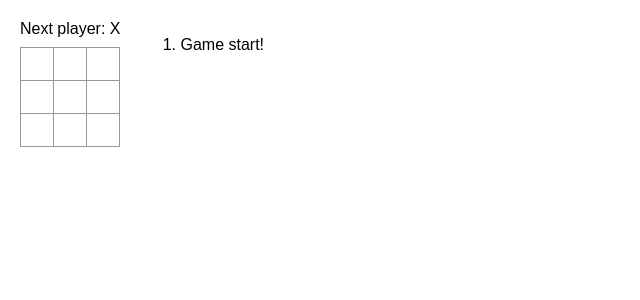
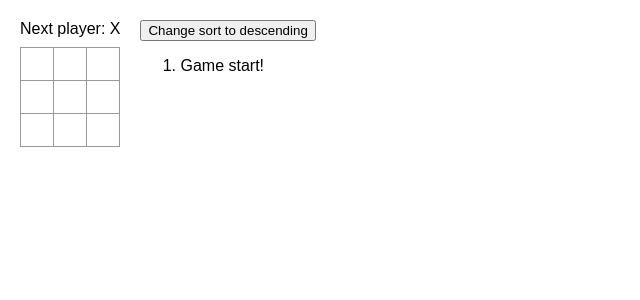
Before and after one commit to thienan2003bt/awp-tic-tac-toe, a React (Create React App) app: page / in a window 1280 px wide. Shown: the top 300 px of the page, without its empty margins (0-640 px from the left). Built offline with nearby package versions, Linux system fonts and the light colour scheme.

Commit message:
4. Completed task 3: add a toggle button that lets you sort the moves in either ascending or descending order.

```diff
--- a/src/components/game/GameBoard.jsx
+++ b/src/components/game/GameBoard.jsx
@@ -12,7 +12,7 @@ function GameBoard({ gameSize, xIsNext, squares, onPlay }) {
         if (xIsNext) {
           nextSquares[i] = 'X';
         } else {
-          nextSquares[i] = 'O';
+          nextSquares[i] =  'O';
         }
         onPlay(nextSquares);
     }
--- /dev/null
+++ b/src/components/game/GameInfo.jsx
@@ -0,0 +1,45 @@
+import React, { useEffect, useState } from 'react';
+
+function GameInfo({ history, currentMove, setCurrentMove }) {
+    const [isAscendingSorted, setIsAscendingSorted] = useState(true);
+
+    function jumpTo(nextMove) {
+        setCurrentMove(nextMove);
+    }
+
+    function generateHistoryDescription(moveId) {
+        if(moveId === 0) {
+            return 'Game start!';
+        } else if(moveId === currentMove) {
+            return `You are at move #${moveId}`
+        }
+        return `Go to move #${moveId}`;
+    }
+
+    return (
+        <>
+            <button onClick={() => setIsAscendingSorted(!isAscendingSorted)}>
+                {isAscendingSorted === false ? "Change sort to ascending" : "Change sort to descending"}
+            </button>
+
+            <ol style={{
+                display: 'flex',
+                flexDirection: (isAscendingSorted === false) ? 'column-reverse' : 'column'
+            }}
+            >
+            {history.map((squares, move) => {
+                const description = generateHistoryDescription(move);
+                return <li key={move}>
+                            {move === currentMove
+                             ? <span>{description}</span>
+                             : <button onClick={() => jumpTo(move)}>{description}</button>
+                            }
+                        </li>
+                })
+            }
+            </ol>
+        </>
+    );
+}
+
+export default GameInfo;
--- a/src/pages/HomePage.jsx
+++ b/src/pages/HomePage.jsx
@@ -1,5 +1,6 @@
 import React, { useState } from 'react';
 import GameBoard from '../components/game/GameBoard';
+import GameInfo from '../components/game/GameInfo';
 
 function HomePage(props) {
     const [gameSize, setGameSize] = useState(3);
@@ -15,39 +16,13 @@ function HomePage(props) {
         setCurrentMove(nextHistory.length - 1);
     }
 
-    function jumpTo(nextMove) {
-        setCurrentMove(nextMove);
-    }
-
-    function generateHistoryDescription(moveId) {
-        if(moveId === 0) {
-            return 'Game start!';
-        } else if(moveId === currentMove) {
-            return `You are at move #${moveId}`
-        }
-        return `Go to move #${moveId}`;
-    }
-
     return (
         <div className="game">
             <div className="game-board">
                 <GameBoard gameSize={gameSize} xIsNext={xIsNext} squares={currentSquares} onPlay={handlePlay} />
             </div>
             <div className="game-info">
-                <ol>
-                {history.map((squares, move) => {
-                    const description = generateHistoryDescription(move);
-                    return (
-                        <li key={move}>
-                            {move === currentMove
-                            ? <span>{description}</span>
-                            : <button onClick={() => jumpTo(move)}>{description}</button>
-                            }
-                        </li>
-                    );
-                    })
-                }
-                </ol>
+                <GameInfo history={history} setHistory={setHistory} currentMove={currentMove} setCurrentMove={setCurrentMove}/>
             </div>
         </div>
     );
```
